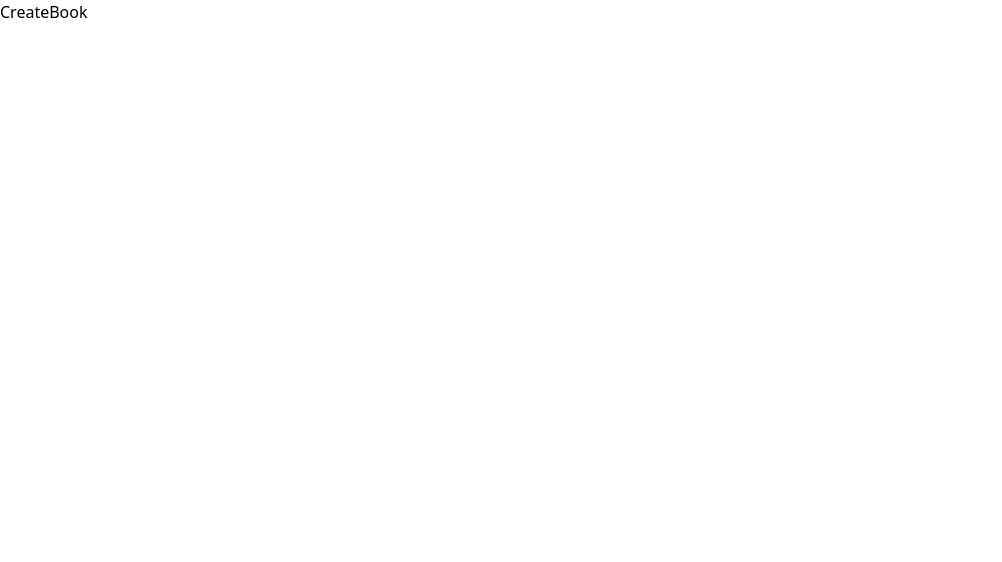
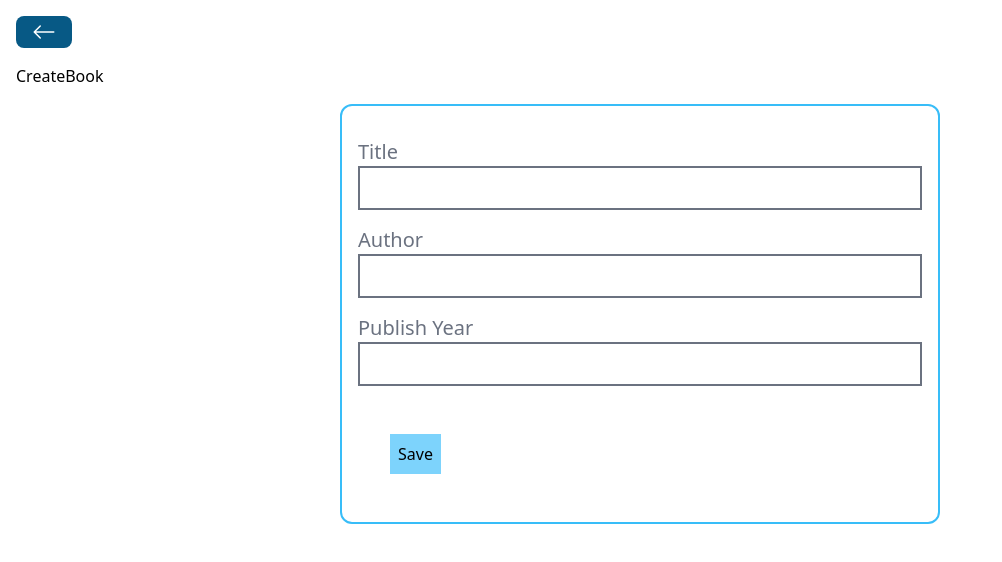
Before and after one commit to devgirlpro/Book-Store-MERN, a React (Vite) app in the folder client/: page /books/create in a window 1280 px wide. Shown: the top 562 px of the page, without its empty margins (0-1002 px from the left). Built offline with nearby package versions, Linux system fonts and the light colour scheme.

Commit message:
create a book using axios.post method

```diff
--- a/client/src/pages/CreateBook.jsx
+++ b/client/src/pages/CreateBook.jsx
@@ -1,9 +1,97 @@
-import React from 'react'
+import React from 'react';
+import { useState } from 'react';
+import { useNavigate } from 'react-router-dom';
+import BackButton from '../components/BackButton';
+import axios from 'axios';
+
+
 
 const CreateBook = () => {
+  const [title, setTitle] = useState('');
+  const [author, setAuthor] = useState('');
+  const [publishYear, setpublishYear] = useState('');
+  const [loading, setLoading] = useState(false);
+  const [error, setError] = useState(null)
+
+  const navigate = useNavigate();
+
+  const handleSaveBook =async (e) => {
+    e.preventDefault();
+    const inputBookData = {
+      title,
+      author,
+      publishYear,
+    };
+    setLoading(true);
+    try {
+        const response = await axios.post('http://localhost:5555/books', inputBookData);
+        setLoading(false);
+        console.log('Book saved successfully:', response.data); //
+
+        //clear form field after successful save
+        setTitle('')
+        setAuthor('')
+        setpublishYear('')
+
+        // Redirect to a confirmation page
+        navigate('/')
+
+    } catch (err) {
+        setLoading(false);
+        setError(err)
+        console.log(error)
+    }
+
+  };
+
   return (
-    <div>CreateBook</div>
-  )
-}
+    <div className="p-4">
+        <BackButton />
+      <h1 className="text-3x1 my-4">CreateBook</h1>
+      {loading ? <Spinner /> : ''}
+      <div className="flex flex-col border-2 border-sky-400 rounded-xl w-[600px] p-4 mx-auto">
+        <form action="" onSubmit={handleSaveBook}>
+          <div className="my-4">
+            <label className="text-xl mr-4 text-gray-500">Title</label>
+            <input
+              type="text"
+              value={title}
+              onChange={(e) => setTitle(e.target.value)}
+              className="border-2 border-gray-500 px-4 py-2 w-full"
+            />
+          </div>
 
-export default CreateBook
+          <div className="my-4">
+            <label className="text-xl mr-4 text-gray-500">Author</label>
+            <input
+              type="text"
+              value={author}
+              onChange={(e) => setAuthor(e.target.value)}
+              className="border-2 border-gray-500 px-4 py-2 w-full"
+            />
+          </div>
+
+          <div className="my-4">
+            <label className="text-xl mr-4 text-gray-500">Publish Year</label>
+            <input
+              type="text"
+              value={publishYear}
+              onChange={(e) => setpublishYear(e.target.value)}
+              className="border-2 border-gray-500 px-4 py-2 w-full"
+            />
+          </div>
+
+          <button
+            type="submit"
+            className="p-2 bg-sky-300 m-8"
+            onClick={handleSaveBook}
+          >
+            Save
+          </button>
+        </form>
+      </div>
+    </div>
+  );
+};
+
+export default CreateBook;
--- a/client/src/pages/Home.jsx
+++ b/client/src/pages/Home.jsx
@@ -34,8 +34,8 @@
     <div className="p-4">
       <div className="flex justify-between items-center">
         <h1 className="text-3xl my-8">BookS List</h1>
-        <Link>
-          <MdOutlineAddBox className="text-sky-800 text-4xl" />
+        <Link to='/books/create'>
+          <MdOutlineAddBox className="text-sky-600 text-4xl" />
         </Link>
       </div>
       {loading ? (
```
